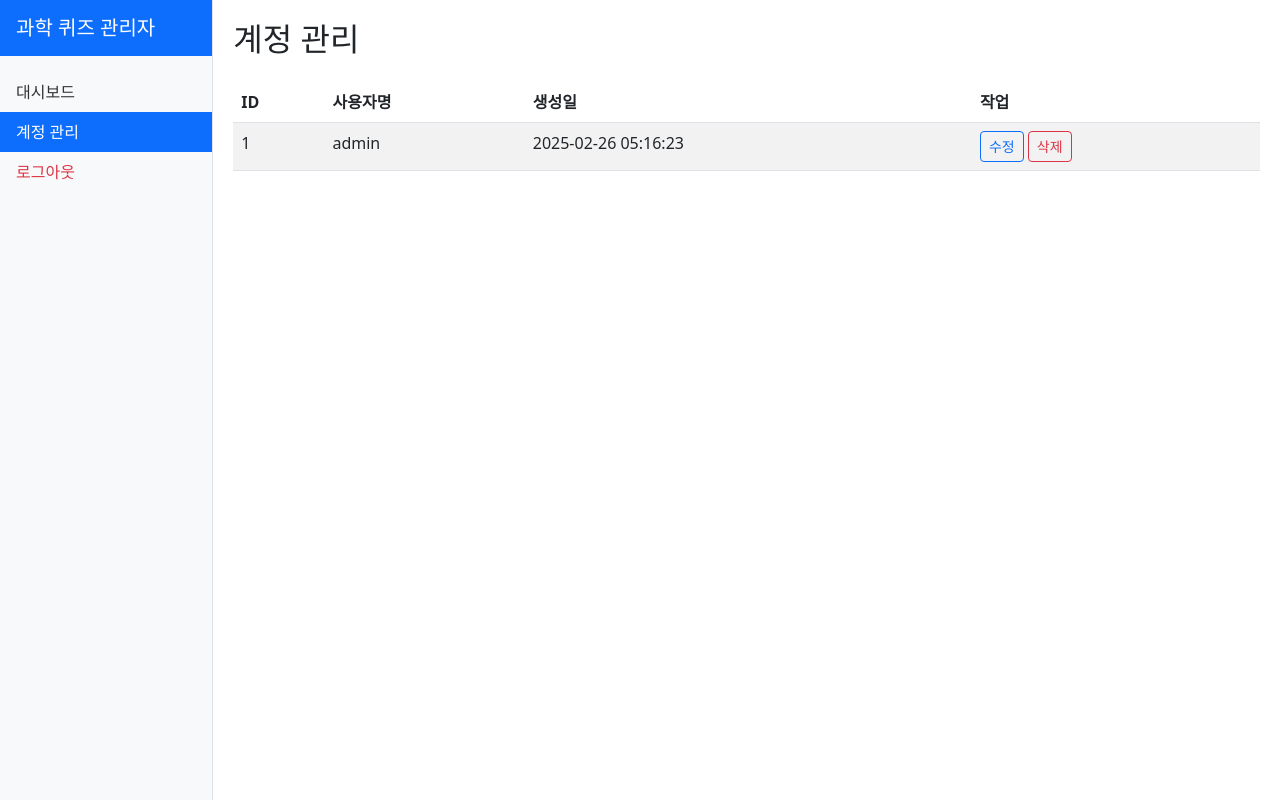
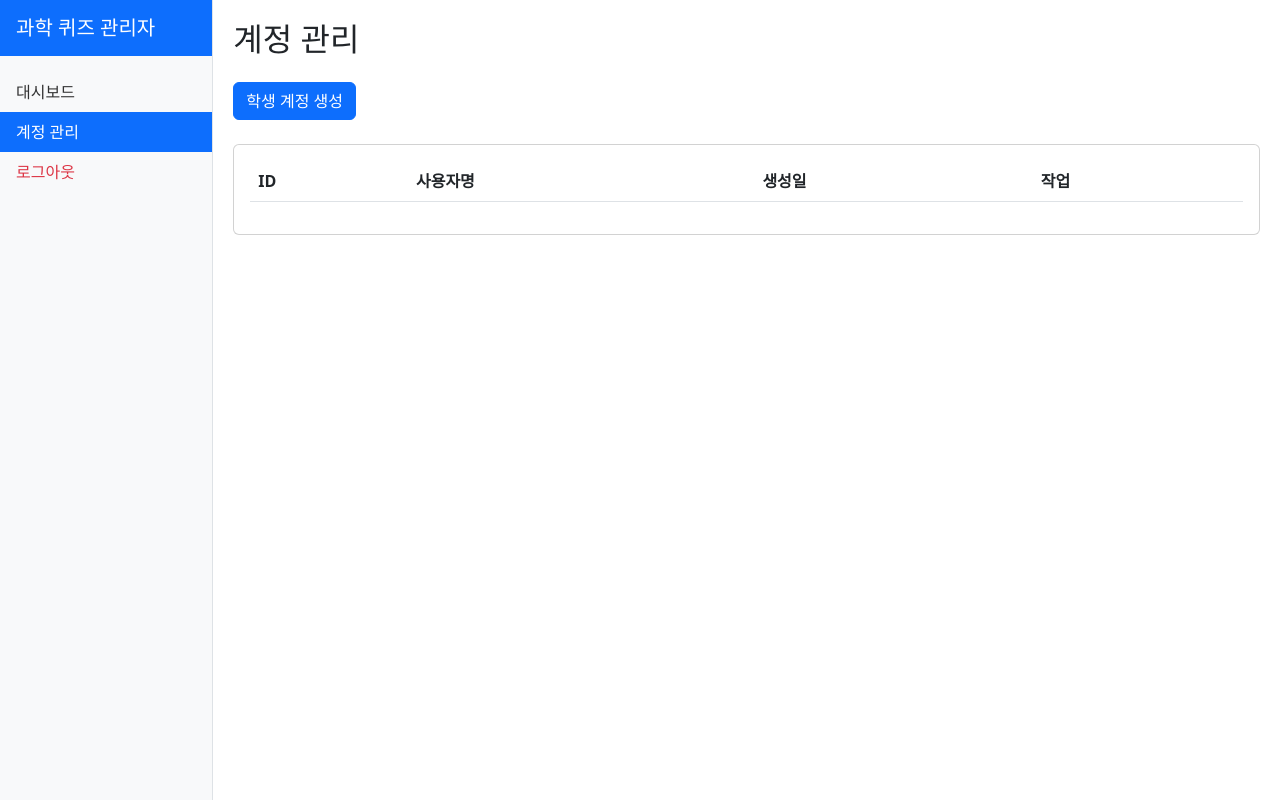
Before and after one commit to alisyos/Science_M4_3, a Flask app: page /admin/users in a window 1280 px wide. Run offline with Flask 3, Linux system fonts and the light colour scheme; a user stored in the database is signed in; lists and menus that the app fills with data are empty.

Commit message:
사용자 계정 생성 기능 추가

```diff
--- a/app.py
+++ b/app.py
@@ -476,19 +476,34 @@
     return render_template('user_management.html', users=users)
 
 @app.route('/admin/users/add', methods=['POST'])
+@login_required
 def add_user():
+    if current_user.username != 'admin':
+        flash('관리자 권한이 필요합니다.', 'error')
+        return redirect(url_for('admin_login'))
+
     username = request.form.get('username')
     password = request.form.get('password')
+
+    if not username or not password:
+        flash('사용자명과 비밀번호를 모두 입력해주세요.', 'error')
+        return redirect(url_for('user_management'))
 
     if User.query.filter_by(username=username).first():
         flash('이미 존재하는 사용자명입니다.', 'error')
         return redirect(url_for('user_management'))
 
-    user = User(username=username, password=password)
-    db.session.add(user)
-    db.session.commit()
+    try:
+        new_user = User(username=username)
+        new_user.set_password(password)
+        db.session.add(new_user)
+        db.session.commit()
+        flash('계정이 생성되었습니다.', 'success')
+    except Exception as e:
+        db.session.rollback()
+        flash('계정 생성 중 오류가 발생했습니다.', 'error')
+        print(f"Error creating user: {str(e)}")
 
-    flash('계정이 생성되었습니다.', 'success')
     return redirect(url_for('user_management'))
 
 @app.route('/admin/users/edit', methods=['POST'])
--- a/templates/user_management.html
+++ b/templates/user_management.html
@@ -3,18 +3,16 @@
 {% block content %}
 <h2 class="mb-4">계정 관리</h2>
 
-{% with messages = get_flashed_messages(with_categories=true) %}
-    {% if messages %}
-        {% for category, message in messages %}
-            <div class="alert alert-{{ category }}" role="alert">
-                {{ message }}
-            </div>
-        {% endfor %}
-    {% endif %}
-{% endwith %}
+<!-- 계정 생성 버튼 -->
+<button type="button" class="btn btn-primary mb-4" data-bs-toggle="modal" data-bs-target="#addUserModal">
+    <i class="bi bi-plus-circle"></i> 학생 계정 생성
+</button>
 
+<!-- 계정 목록 테이블 -->
+<div class="card">
+    <div class="card-body">
         <div class="table-responsive">
-    <table class="table table-striped table-hover">
+            <table class="table table-hover">
                 <thead>
                     <tr>
                         <th>ID</th>
@@ -25,37 +23,40 @@
                 </thead>
                 <tbody>
                     {% for user in users %}
+                    {% if user.username != 'admin' %}
                     <tr>
                         <td>{{ user.id }}</td>
                         <td>{{ user.username }}</td>
                         <td>{{ user.created_at.strftime('%Y-%m-%d %H:%M:%S') }}</td>
                         <td>
-                    <button class="btn btn-sm btn-outline-primary"
+                            <button class="btn btn-sm btn-warning edit-user"
                                     data-bs-toggle="modal"
                                     data-bs-target="#editUserModal"
                                     data-user-id="{{ user.id }}"
                                     data-username="{{ user.username }}">
-                        <i class="bi bi-pencil"></i> 수정
+                                수정
                             </button>
-                    <form action="{{ url_for('delete_user', user_id=user.id) }}" method="POST" class="d-inline">
-                        <button type="submit" class="btn btn-sm btn-outline-danger"
-                                onclick="return confirm('정말 삭제하시겠습니까?')">
-                            <i class="bi bi-trash"></i> 삭제
+                            <button class="btn btn-sm btn-danger delete-user"
+                                    data-user-id="{{ user.id }}"
+                                    data-username="{{ user.username }}">
+                                삭제
                             </button>
-                    </form>
                         </td>
                     </tr>
+                    {% endif %}
                     {% endfor %}
                 </tbody>
             </table>
         </div>
+    </div>
+</div>
 
-<!-- 계정 추가 모달 -->
+<!-- 계정 생성 모달 -->
 <div class="modal fade" id="addUserModal" tabindex="-1">
     <div class="modal-dialog">
         <div class="modal-content">
             <div class="modal-header">
-                <h5 class="modal-title">계정 추가</h5>
+                <h5 class="modal-title">학생 계정 생성</h5>
                 <button type="button" class="btn-close" data-bs-dismiss="modal"></button>
             </div>
             <form action="{{ url_for('add_user') }}" method="POST">
@@ -71,7 +72,7 @@
                 </div>
                 <div class="modal-footer">
                     <button type="button" class="btn btn-secondary" data-bs-dismiss="modal">취소</button>
-                    <button type="submit" class="btn btn-primary">추가</button>
+                    <button type="submit" class="btn btn-primary">생성</button>
                 </div>
             </form>
         </div>
@@ -87,20 +88,20 @@
                 <button type="button" class="btn-close" data-bs-dismiss="modal"></button>
             </div>
             <form action="{{ url_for('edit_user') }}" method="POST">
-                <input type="hidden" id="edit_user_id" name="user_id">
+                <input type="hidden" name="user_id" id="edit-user-id">
                 <div class="modal-body">
                     <div class="mb-3">
-                        <label for="edit_username" class="form-label">사용자명</label>
-                        <input type="text" class="form-control" id="edit_username" name="username" required>
+                        <label for="edit-username" class="form-label">사용자명</label>
+                        <input type="text" class="form-control" id="edit-username" name="username" required>
                     </div>
                     <div class="mb-3">
-                        <label for="edit_password" class="form-label">새 비밀번호 (변경 시에만 입력)</label>
-                        <input type="password" class="form-control" id="edit_password" name="password">
+                        <label for="edit-password" class="form-label">새 비밀번호 (변경 시에만 입력)</label>
+                        <input type="password" class="form-control" id="edit-password" name="password">
                     </div>
                 </div>
                 <div class="modal-footer">
                     <button type="button" class="btn btn-secondary" data-bs-dismiss="modal">취소</button>
-                    <button type="submit" class="btn btn-primary">수정</button>
+                    <button type="submit" class="btn btn-primary">저장</button>
                 </div>
             </form>
         </div>
@@ -108,14 +109,33 @@
 </div>
 
 <script>
-    // 수정 모달에 사용자 정보 설정
-    document.getElementById('editUserModal').addEventListener('show.bs.modal', function (event) {
-        const button = event.relatedTarget;
-        const userId = button.getAttribute('data-user-id');
-        const username = button.getAttribute('data-username');
+document.addEventListener('DOMContentLoaded', function() {
+    // 수정 모달 데이터 설정
+    document.querySelectorAll('.edit-user').forEach(button => {
+        button.addEventListener('click', function() {
+            const userId = this.dataset.userId;
+            const username = this.dataset.username;
+            document.getElementById('edit-user-id').value = userId;
+            document.getElementById('edit-username').value = username;
+        });
+    });
 
-        document.getElementById('edit_user_id').value = userId;
-        document.getElementById('edit_username').value = username;
+    // 계정 삭제
+    document.querySelectorAll('.delete-user').forEach(button => {
+        button.addEventListener('click', function() {
+            const userId = this.dataset.userId;
+            const username = this.dataset.username;
+            if (confirm(`"${username}" 계정을 삭제하시겠습니까?`)) {
+                fetch(`/admin/users/delete/${userId}`, {
+                    method: 'POST'
+                }).then(response => {
+                    if (response.ok) {
+                        location.reload();
+                    }
+                });
+            }
+        });
+    });
 });
 </script>
 {% endblock %}
```
Lines whose indentation alone changed are shown as unchanged.
